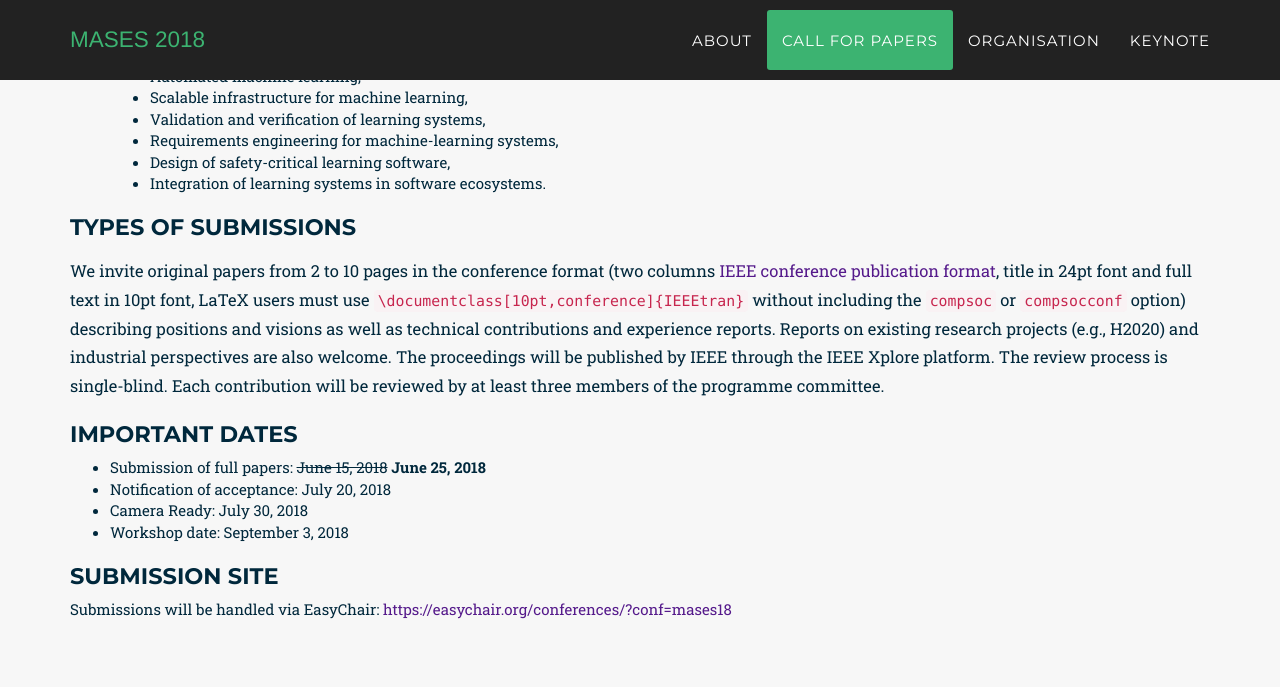
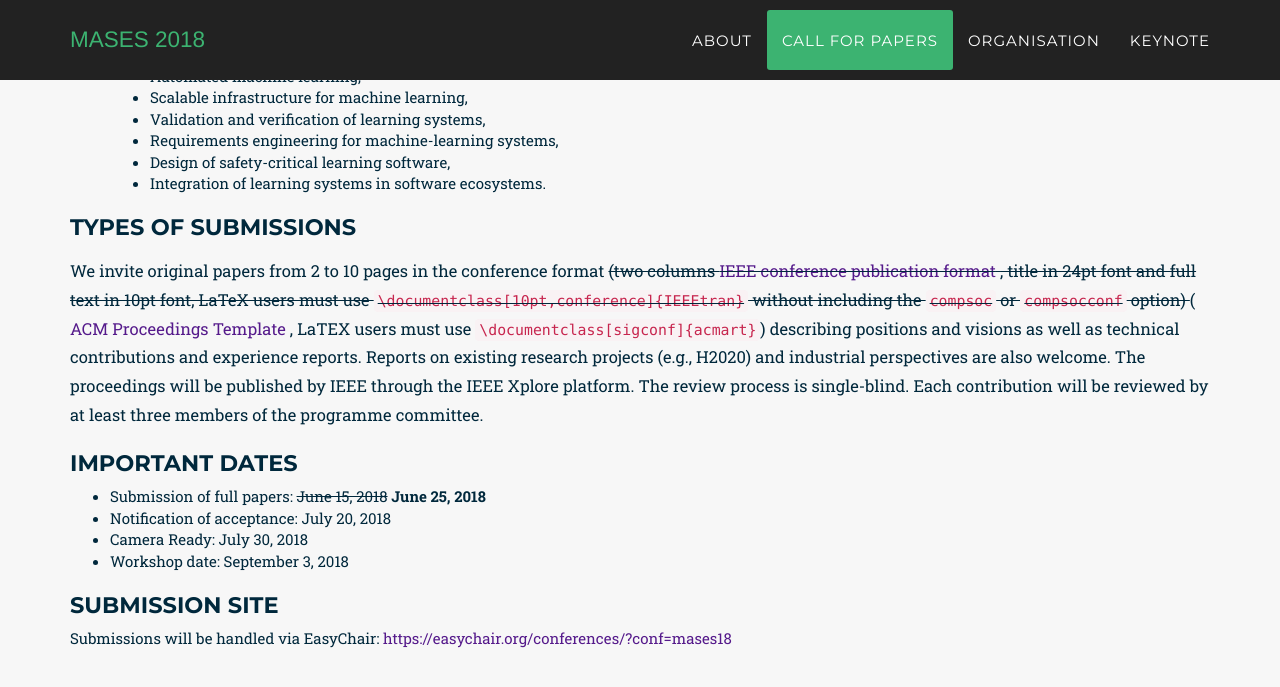
Before and after one commit to mases18/mases18.github.io, a Jekyll site: the page built from index.html, in a window 1280 px wide and 900 px high, scrolled down 2257 px. Shown: the top 687 px of the window. Built offline with Jekyll 4.4.1, drawn with Linux system fonts in a browser that asks for light colours; some web fonts are replaced.

Commit message:
update paper template

```diff
--- a/_includes/2018_data/call.html
+++ b/_includes/2018_data/call.html
@@ -45,7 +45,18 @@ limited to:</span></p>
 
 <h2><a name=TOC-Types-of-Submissions></a>Types of Submissions</h2>
 
-<p class=MsoNormal><span>We invite original papers from 2 to 10 pages in the conference format (two columns <a href="https://www.ieee.org/conferences_events/conferences/publishing/templates.html"><span style='color:#551A8B'>IEEE conference publication format</span></a>, title in 24pt font and full text in 10pt font, LaTeX users must use <code>\documentclass[10pt,conference]{IEEEtran}</code> without including the <code>compsoc</code> or <code>compsocconf</code> option) describing positions and visions as well as technical contributions and experience reports. Reports on existing research projects (e.g., H2020) and industrial perspectives are also welcome.
+<p class=MsoNormal><span>We invite original papers from 2 to 10 pages in the conference format
+  <strike>
+  (two columns <a href="https://www.ieee.org/conferences_events/conferences/publishing/templates.html">
+    <span style='color:#551A8B'>IEEE conference publication format</span>
+  </a>, title in 24pt font and full text in 10pt font, LaTeX users must use
+  <code>\documentclass[10pt,conference]{IEEEtran}</code> without including the <code>compsoc</code> or <code>compsocconf</code> option)
+  </strike>
+  (<a href="https://www.acm.org/publications/proceedings-template">
+    <span style='color:#551A8B'>ACM Proceedings Template</span>
+  </a>, LaTEX users must use <code>\documentclass[sigconf]{acmart}</code>)
+  describing positions and visions as well as technical contributions and experience reports. Reports on existing research projects
+  (e.g., H2020) and industrial perspectives are also welcome.
   The proceedings will be published by IEEE through the IEEE Xplore platform.
   The review process is single-blind. Each contribution will be reviewed by at least three members of the programme committee.</span></p>
 
```
